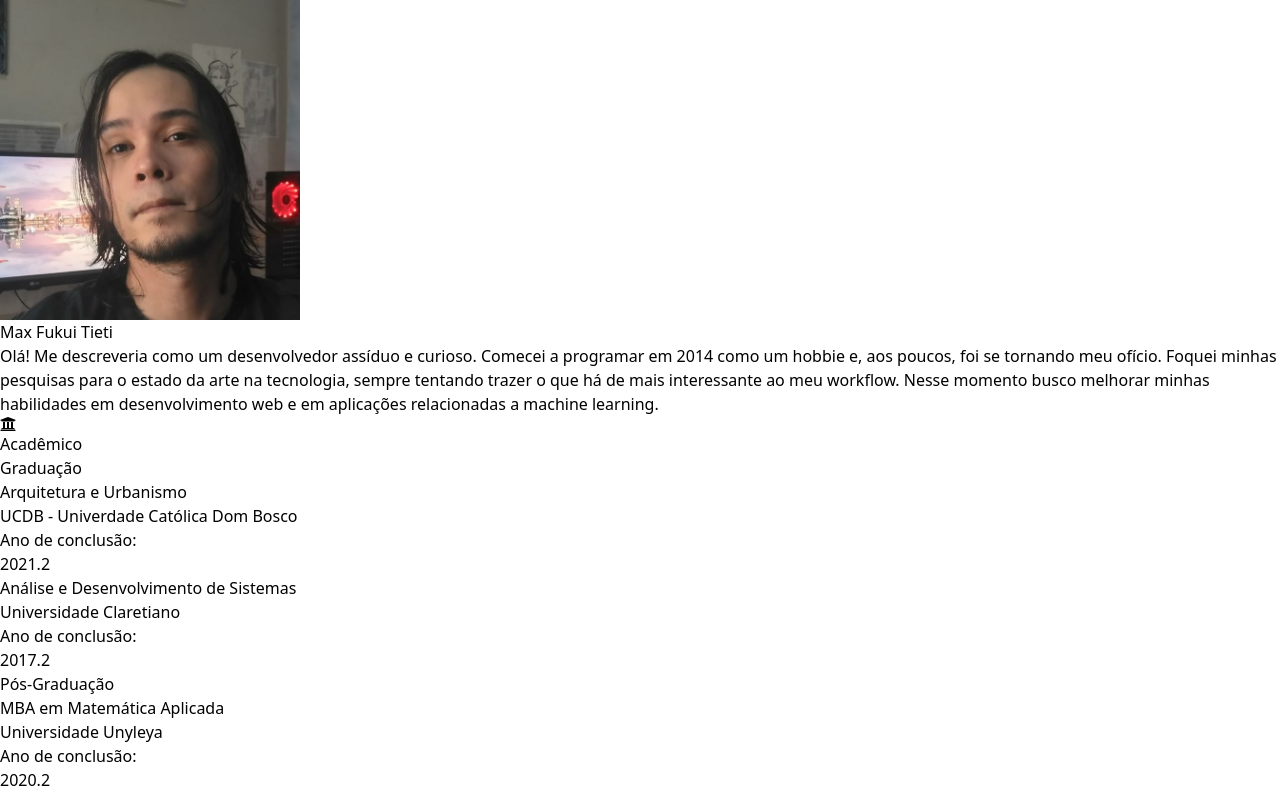
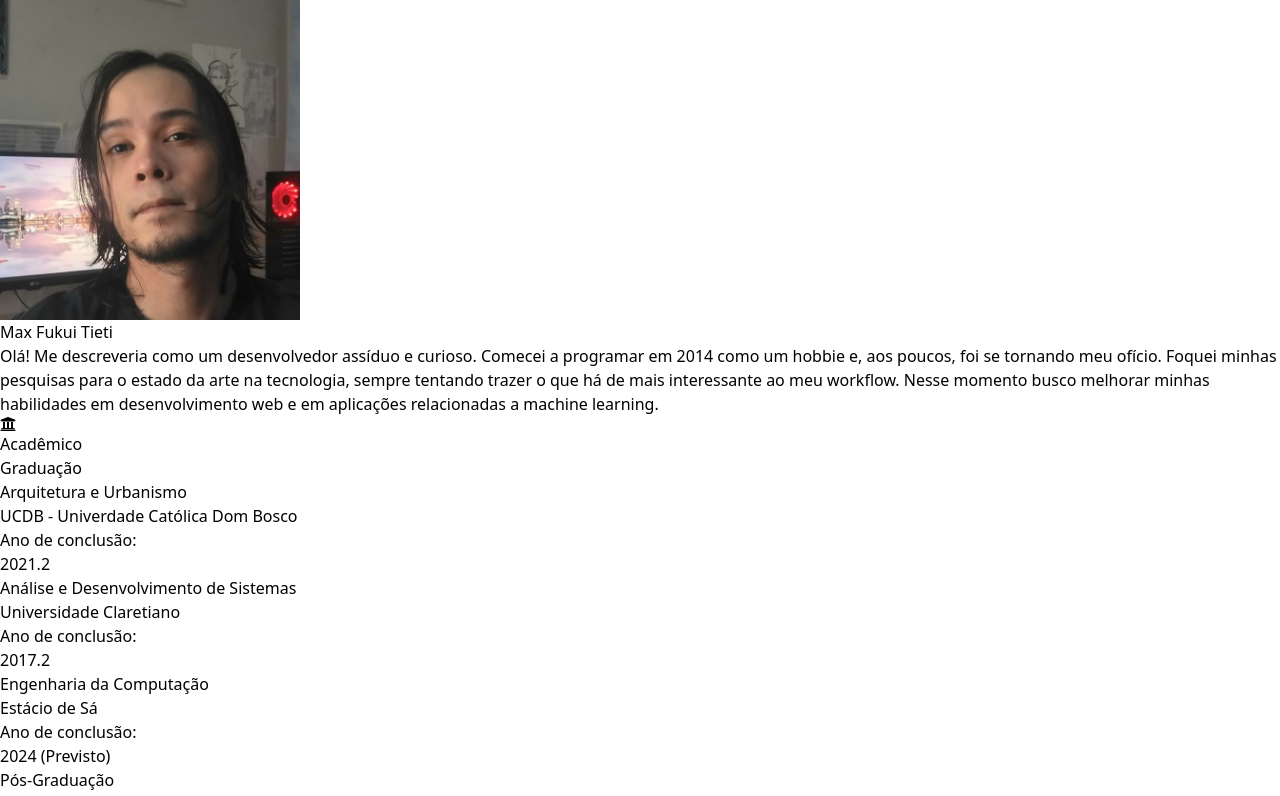
Before and after one commit to MaxFukui/personal-blog-portfolio-react-js, a Next.js app: page /about in a window 1280 px wide. Shown: the top 796 px of the page. Built offline with nearby package versions, Linux system fonts and the light colour scheme; no server answers.

Commit message:
about changed

```diff
--- a/pages/about/index.js
+++ b/pages/about/index.js
@@ -93,6 +93,12 @@ function AboutPage() {
               graduation={"Análise e Desenvolvimento de Sistemas"}
               faculdade="Universidade Claretiano"
               dataTermino="2017.2"
+              stateMouse={mouseOverGraduation}
+            />
+            <AcademicCard
+              graduation={"Engenharia da Computação"}
+              faculdade="Estácio de Sá"
+              dataTermino="2024 (Previsto)"
               stateMouse={mouseOverGraduation}
             />
           </ul>
```
